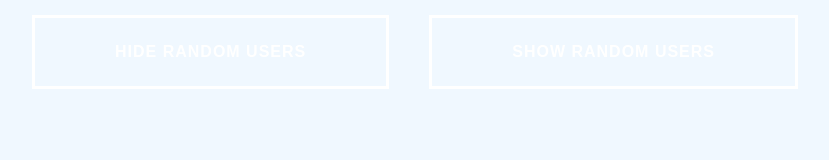
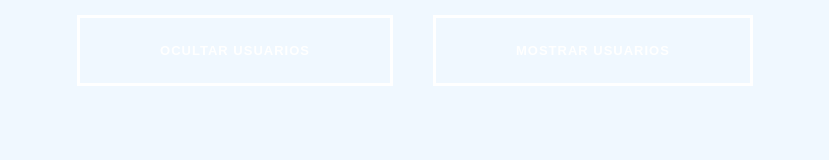
Before and after one commit to katsmunoz/Random-users, a plain HTML site: page index.html in a window 1280 px wide. Shown: the full height of the page, 225-1054 px from the left. Drawn offline with nearby package versions, Linux system fonts and the light colour scheme; no server answers.

Commit message:
changing to ESP and fixing font

```diff
--- a/index.html
+++ b/index.html
@@ -12,8 +12,8 @@
 
 <body>
     <div id="animation-btns">
-        <button class="btn btn-1 btn-1a" id="hide">Hide Random Users</button>
-        <button class="btn btn-1 btn-1a" id="show">Show Random Users</button>
+        <button class="btn btn-1 btn-1a" id="hide">Ocultar Usuarios</button>
+        <button class="btn btn-1 btn-1a" id="show">Mostrar Usuarios</button>
     </div>
 
     <div id="info">
--- a/style.css
+++ b/style.css
@@ -18,7 +18,8 @@ body, html {
 .btn {
     border: none;
     font-family: inherit;
-    font-size: inherit;
+    font-size: small;
+    font-weight: lighter;
     color: inherit;
     background: none;
     cursor: pointer;
```
